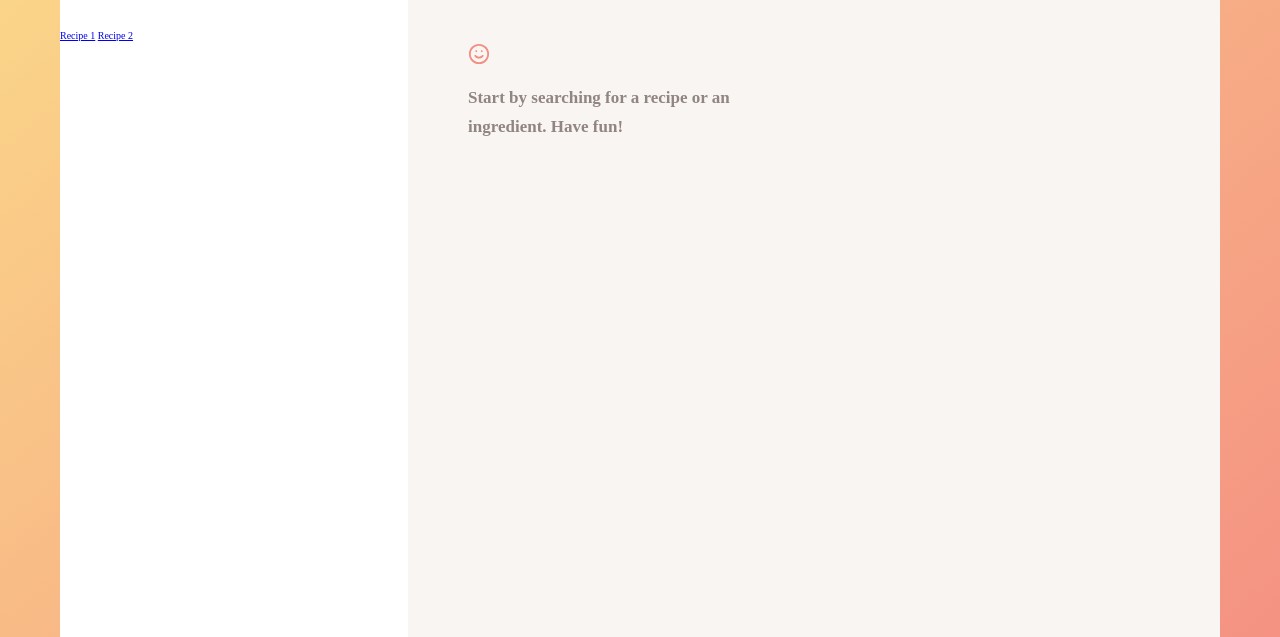
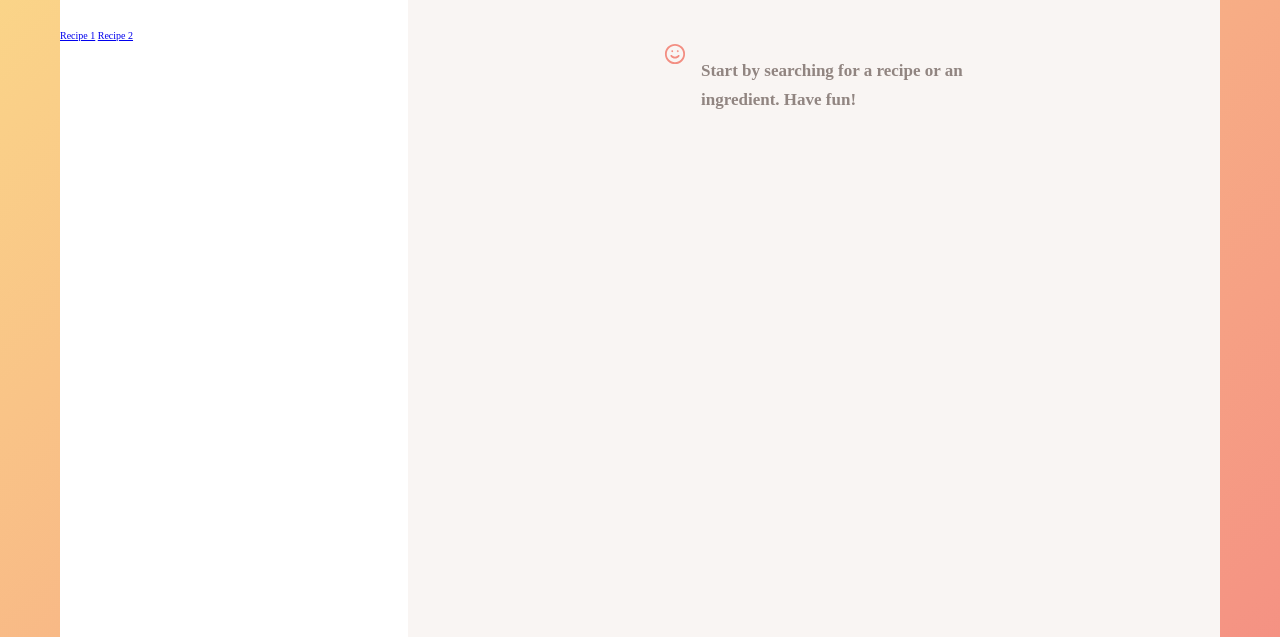
Before and after one commit to CyberScript007/Forkify-App, a website built with Parcel: page index.html in a window 1280 px wide. Shown: the part 163-800 px from the top of the page. Built offline with nearby package versions, Linux system fonts and the light colour scheme.

Commit message:
refactoring code

```diff
--- a/sass/base/_base.scss
+++ b/sass/base/_base.scss
@@ -43,11 +43,11 @@ body {
 .message {
   width: 30rem;
   gap: 1.5rem;
-  &__container,
+  display: grid;
+  grid-template-columns: max-content 1fr;
   &__container {
     margin: 6rem;
-    display: grid;
-    grid-template-columns: max-content 1fr;
+    display: flex;
     justify-content: center;
 
     // 953px / 16px = 59.5625em to convert 953px to em
@@ -56,7 +56,6 @@ body {
     }
   }
 
-  &__icon,
   &__icon {
     transform: translateY(-1.4rem);
   }
```
